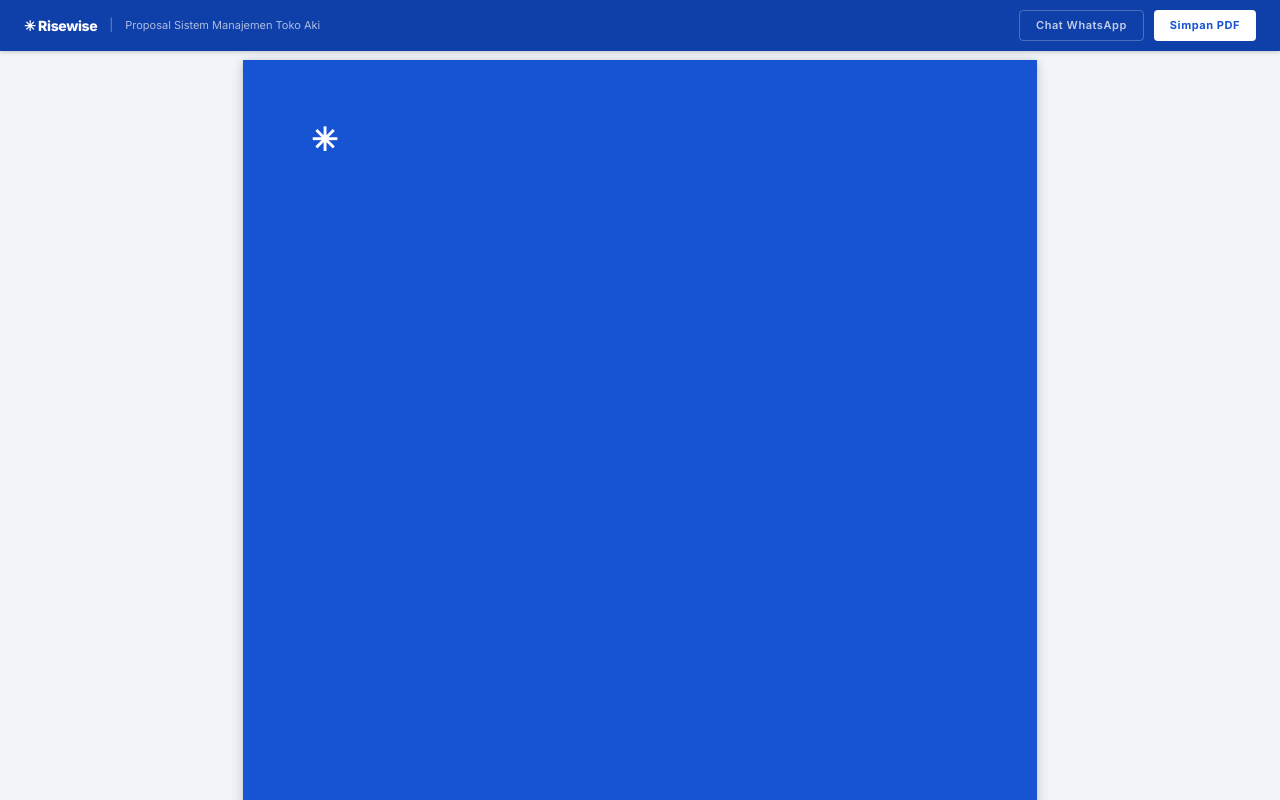
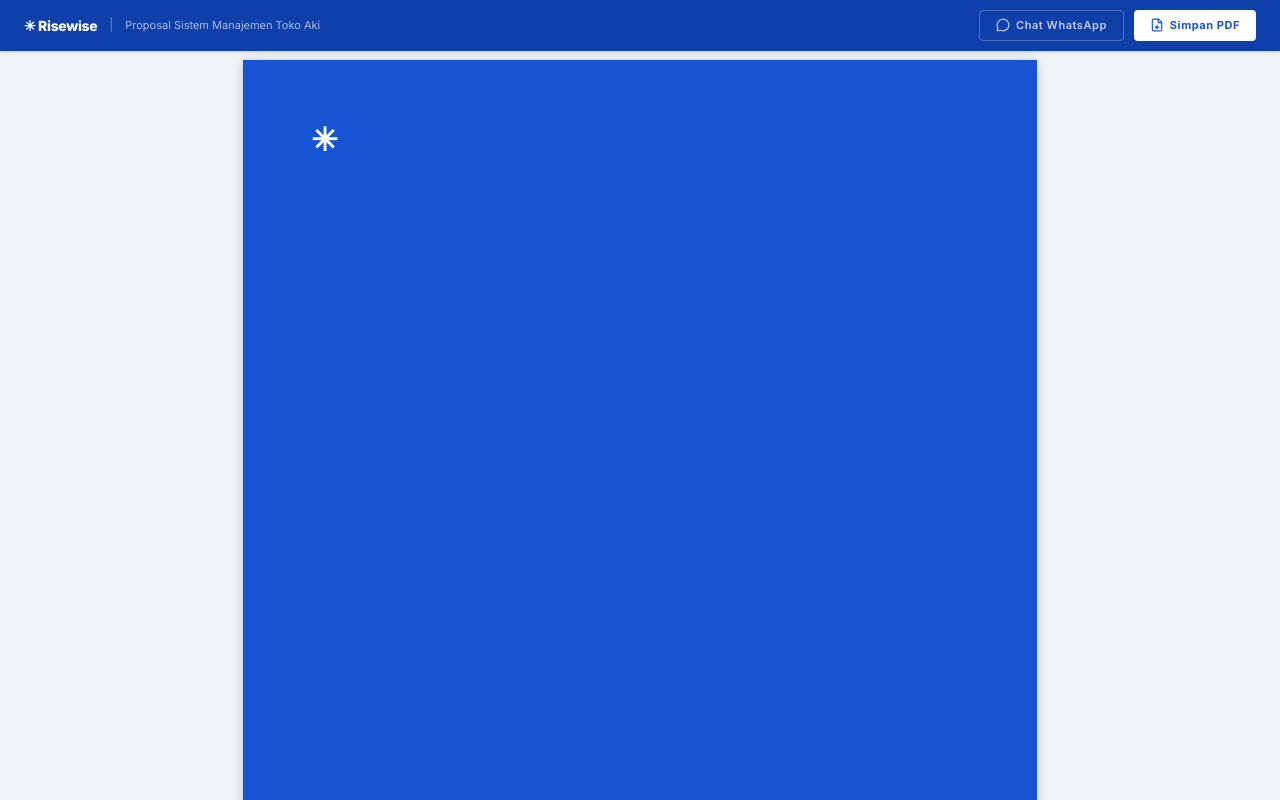
Before and after one commit to krystallix/risewise, a Next.js app: page / in a window 1280 px wide. Shown: the top 800 px of the page. Built offline with nearby package versions, Linux system fonts and the light colour scheme.

Commit message:
fix: resolve background color and image rendering issues on window.print

```diff
--- a/app/globals.css
+++ b/app/globals.css
@@ -198,6 +198,10 @@
 
 /* ─── Print ─── */
 @media print {
+  * {
+    -webkit-print-color-adjust: exact !important;
+    print-color-adjust: exact !important;
+  }
   .proposal-shell {
     background: white !important;
     padding: 0 !important;
--- a/components/proposal/Closing.tsx
+++ b/components/proposal/Closing.tsx
@@ -64,7 +64,7 @@ export function Closing() {
             <button
               onClick={() =>
                 window.open(
-                  "https://wa.me/6281234567890?text=Halo+Aji%2C+saya+tertarik+dengan+proposal+sistem+toko+aki.",
+                  "https://wa.me/6281247759998?text=Halo+Aji%2C+saya+tertarik+dengan+proposal+sistem+toko+aki.",
                   "_blank"
                 )
               }
--- a/components/proposal/Features.tsx
+++ b/components/proposal/Features.tsx
@@ -1,4 +1,3 @@
-import Image from "next/image";
 
 interface FeatureRow {
   no: string;
@@ -177,11 +176,9 @@ function FeatureItem({ f }: { f: FeatureRow }) {
               backgroundColor: "#fcfcfc",
             }}
           >
-            <Image
+            <img
               src={f.img}
               alt={f.imgAlt || ""}
-              width={1160}
-              height={500}
               style={{
                 width: "100%",
                 height: "auto",
--- a/components/proposal/PrintBar.tsx
+++ b/components/proposal/PrintBar.tsx
@@ -18,21 +18,21 @@ export function PrintBar() {
         <button
           onClick={() =>
             window.open(
-              "https://wa.me/6281234567890?text=Halo+Aji%2C+saya+tertarik+dengan+proposal+sistem+toko+aki.",
+              "https://wa.me/6281247759998?text=Halo+Aji%2C+saya+tertarik+dengan+proposal+sistem+toko+aki.",
               "_blank"
             )
           }
           className="bg-transparent text-white/75 border border-white/25 px-2.5 py-1.5 sm:px-4 sm:py-1.5 text-[10px] sm:text-[11px] font-semibold cursor-pointer tracking-wider rounded flex items-center gap-1.5 hover:bg-white/10 transition-colors"
         >
-          <MessageCircle className="w-3.5 h-3.5 sm:hidden" />
+          <MessageCircle className="w-3.5 h-3.5" />
           <span className="hidden sm:inline">Chat WhatsApp</span>
-          <span className="inline sm:hidden">Chat</span>
+          <span className="inline sm:hidden">Whatsapp</span>
         </button>
         <button
           onClick={() => window.print()}
           className="bg-white text-[#1754d4] border-none px-2.5 py-1.5 sm:px-4 sm:py-1.5 text-[10px] sm:text-[11px] font-bold cursor-pointer tracking-wider rounded flex items-center gap-1.5 hover:bg-blue-50 transition-colors"
         >
-          <FileDown className="w-3.5 h-3.5 sm:hidden" />
+          <FileDown className="w-3.5 h-3.5 " />
           <span className="hidden sm:inline">Simpan PDF</span>
           <span className="inline sm:hidden">PDF</span>
         </button>
```
